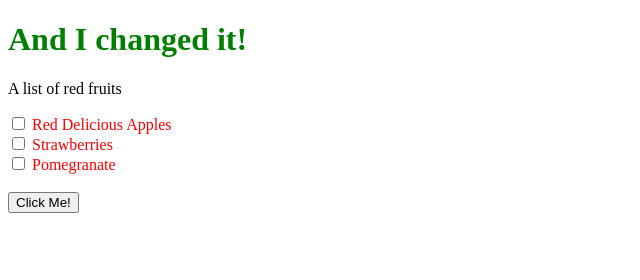
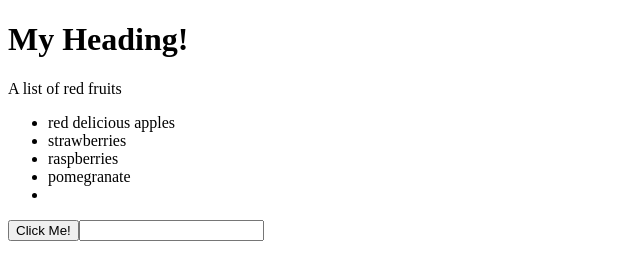
Before and after one commit to Code-Differently-Instructors/JavaScript-Resources, a plain HTML site: page Dom/index.html in a window 1280 px wide. Both pictures are taken after a click on the button "Click Me!". Shown: the whole page, without its empty margins (0-640 px from the left). Drawn offline with Linux system fonts and the light colour scheme.

Commit message:
added more to the dom review/ need to add stretch goal

```diff
--- a/Dom/index.html
+++ b/Dom/index.html
@@ -4,37 +4,30 @@
     <title> Document </title>
   </head>
 
-  <body>
+   <body>
     <h1 id="title"> My Heading! </h1>
     <p> A list of red fruits </p>
-    <form>
-      <input type="radio" id="red-apple" name="red fruits" value="red delicious">
-      <label for="red-apple">Red Delicious Apples</label><br>
-      <input type="radio" id="strawberry" name="red fruits" value="strawberry">
-      <label for="strawberry">Strawberries</label><br>
-      <input type="radio" id="pomegranate" name="red fruits" value="pomegranate">
-      <label for="pomegranate">Pomegranate</label>
-    </form>
-    <br>
-    <button id="change">Click Me!</button>
+    <ul>
+      <li>red delicious apples</li>
+      <li>strawberries</li>
+      <li>raspberries</li>
+      <li>pomegranate</li>
+    </ul>
 
     <script>
-      const myTitle = document.querySelector('#title');
-      const myButton = document.querySelector('#change');
-      const myInputs = document.querySelectorAll('input');
-      const myLabels = document.querySelectorAll('label');
+      const myButton = document.createElement('button');
+      document.body.appendChild(myButton).textContent = "Click Me!";
+      const myList = document.querySelector('ul');
+
+      const myInput = document.createElement('input');
+      myInput.type = 'text';
+      document.body.appendChild(myInput);
 
       myButton.addEventListener('click', () => {
-        myTitle.style.color = 'green';
-        myTitle.innerHTML = "And I changed it!";
-
-        for(let i = 0; i < myInputs.length; i++){
-          myInputs[i].type = 'checkbox';
-        }
-
-        for (let j = 0; j < myLabels.length; j++){
-          myLabels[j].style.color = 'red';
-        }
+        let listItem = document.createElement('li');
+        listItem.textContent = myInput.value;
+        myList.appendChild(listItem);
+        myInput.value = '';
       });
     </script>
   </body>
```
Also changed, not shown: 1 other file.
